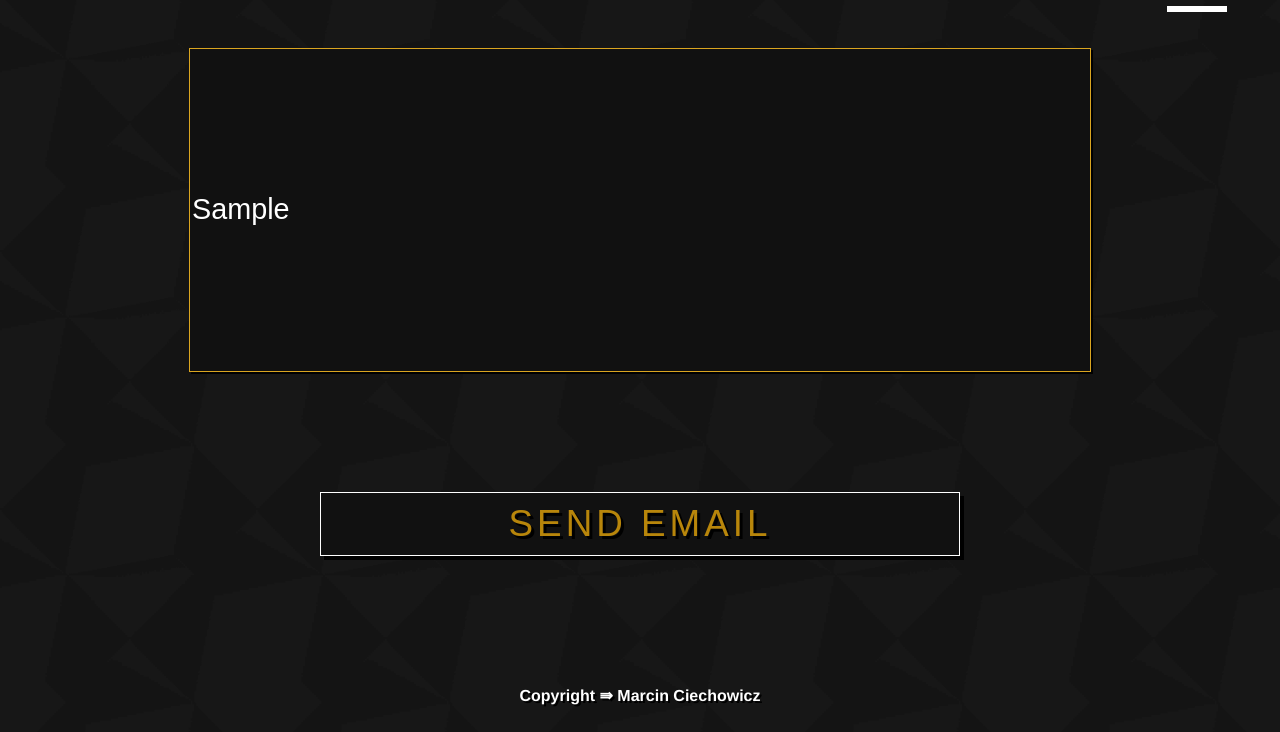
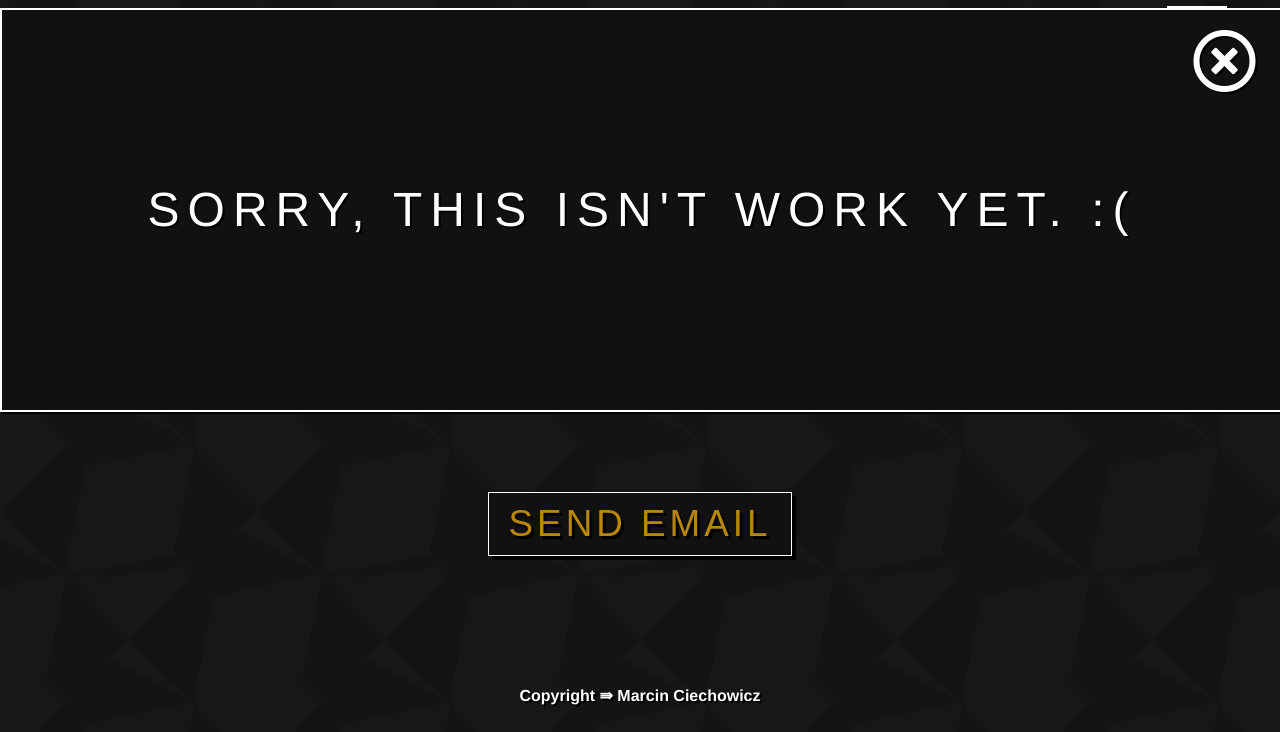
Before and after one commit to Shadovin/First-Website, a plain HTML site: page index.html in a window 1280 px wide. Both pictures are taken after typing "Sample", "name@example.com", "Sample" into the empty fields and a click on the button "SEND EMAIL". Shown: the part 3617-4349 px from the top of the page. Drawn offline with nearby package versions, Linux system fonts and the light colour scheme.

Commit message:
Added pop up, which says that send email is impossible.

```diff
--- a/index.html
+++ b/index.html
@@ -7,6 +7,8 @@
     <title>Project</title>
     <link rel="stylesheet" href="style.css">
     <link href="https://fonts.googleapis.com/css?family=Raleway&display=swap&subset=latin-ext" rel="stylesheet">
+    <link rel="stylesheet" href="https://use.fontawesome.com/releases/v5.0.12/css/all.css"
+        integrity="sha384-G0fIWCsCzJIMAVNQPfjH08cyYaUtMwjJwqiRKxxE/rx96Uroj1BtIQ6MLJuheaO9" crossorigin="anonymous">
 
 </head>
 
@@ -82,10 +84,15 @@
         <p>If you would like to give me some advice or "tricks", you can write to me :).</p>
         <input type="text" class="name" placeholder="Your name">
         <input type="text" class="e-mail" placeholder="Your e-mail address">
-        <input type="text" class="message_content" placeholder="'What do you want for me ? :)'">
-
+        <input type="text" class="message_content" placeholder="'What do you want from me ? :)'">
         <button class="send_button">Send email</button>
     </section>
+    <div class="popup">
+        <p>Sorry, this isn't work yet. :(</p>
+        <div class="close_button">
+            <i class="far fa-times-circle"></i>
+        </div>
+    </div>
     <footer>
         <h3> Copyright &rAarr; Marcin Ciechowicz</h3>
     </footer>
--- a/jquery.js
+++ b/jquery.js
@@ -5,4 +5,5 @@ $('.menu li').on('click', function () {
     $('body, html').animate({
         scrollTop: $(goToSection).offset().top
     }, 600)
+
 })
--- a/main.js
+++ b/main.js
@@ -6,11 +6,19 @@ const menu = () => {
     navigation.classList.toggle('active_navigation');
 }
 hamburger.addEventListener('click', menu);
+// Animation of popup
+const button_send = document.querySelector(".send_button");
+const popup = document.querySelector(".popup");
+const popup_close = document.querySelector(".close_button");
 
-// $('.menu li').on('click', function () {
-//     const goToSection = "[data-section=" + $(this).attr('class') + "]";
-//     $('body, html').animate({
-//         scrollTop: $(goToSection).offset().top
-//     }, 600)
-// })
-const liList = document.querySelectorAll('#item');
+const show_popup = () => {
+    popup.classList.toggle('popup_active');
+    document.body.style.opacity('0.1');
+
+}
+const close_button = () => {
+    popup.classList.remove('popup_active');
+
+}
+button_send.addEventListener('click', show_popup);
+popup_close.addEventListener('click', close_button);
--- a/style.css
+++ b/style.css
@@ -91,6 +91,7 @@ header {
     color: goldenrod;
     background-color: #111;
     transition: color .3s linear;
+    cursor: pointer;
 }
 
 #item:hover {
@@ -249,6 +250,42 @@ input:last-of-type {
     color: white;
 }
 
+.popup {
+    position: fixed;
+    bottom: 40%;
+    left: 0;
+    width: 100vw;
+    height: 20vh;
+    height: 20vh;
+    display: flex;
+    align-items: center;
+    justify-content: center;
+    border: 2px solid white;
+    box-shadow: 2px 2px black;
+    text-align: center;
+    text-transform: uppercase;
+    background-color: #111;
+    transform: scale(0);
+    transition: transform, linear, .3s;
+}
+
+.popup_active {
+    transform: scale(1);
+}
+
+.popup p {
+    letter-spacing: 5px;
+    font-size: 1.2rem;
+}
+
+.close_button {
+    position: absolute;
+    top: 4%;
+    right: 2%;
+    font-size: 1.4rem;
+    cursor: pointer;
+}
+
 /* Footer */
 footer h3 {
     margin-top: 8vh;
@@ -258,6 +295,7 @@ footer h3 {
 }
 
 /* Media Queries */
+
 
 @media (min-width: 410px) {
     h2 {
@@ -361,6 +399,14 @@ footer h3 {
     footer h3 {
         font-size: 1rem;
     }
+
+    .popup p {
+        font-size: 1.5rem;
+    }
+
+    .close_button {
+        font-size: 1.4rem;
+    }
 }
 
 @media (min-width: 567px) {
@@ -414,15 +460,48 @@ footer h3 {
     }
 
     /* Button */
-    .send_button {
-        font-size: 1.3rem;
-        margin-top: 15vh;
-        width: 50vw;
+    .popup {
+        height: 50vh;
+    }
+
+    .popup p {
+        letter-spacing: 8px;
+        font-size: 1.5rem;
+    }
+
+    .close_button {
+        font-size: 1.8rem;
+
     }
 
     /* Footer */
     footer h3 {
         margin-top: 15vh;
+    }
+}
+
+@media (min-width: 639px) {
+    .popup p {
+        letter-spacing: 8px;
+        font-size: 1.7rem;
+    }
+
+    .close_button {
+        font-size: 2rem;
+
+    }
+}
+
+@media (min-width: 731px) {
+    .popup p {
+        letter-spacing: 8px;
+        font-size: 1.8rem;
+        padding: 0 30px;
+    }
+
+    .close_button {
+        font-size: 2rem;
+
     }
 }
 
@@ -507,7 +586,7 @@ footer h3 {
     #item {
         font-size: 1.3rem;
         padding: 15px;
-        cursor: pointer;
+
     }
 
     .start_section h2 {
@@ -555,4 +634,14 @@ footer h3 {
     ::placeholder {
         font-size: 1.5rem;
     }
+
+    .popup p {
+        letter-spacing: 8px;
+        font-size: 3rem;
+    }
+
+    .close_button {
+        font-size: 4rem;
+
+    }
 }
```
